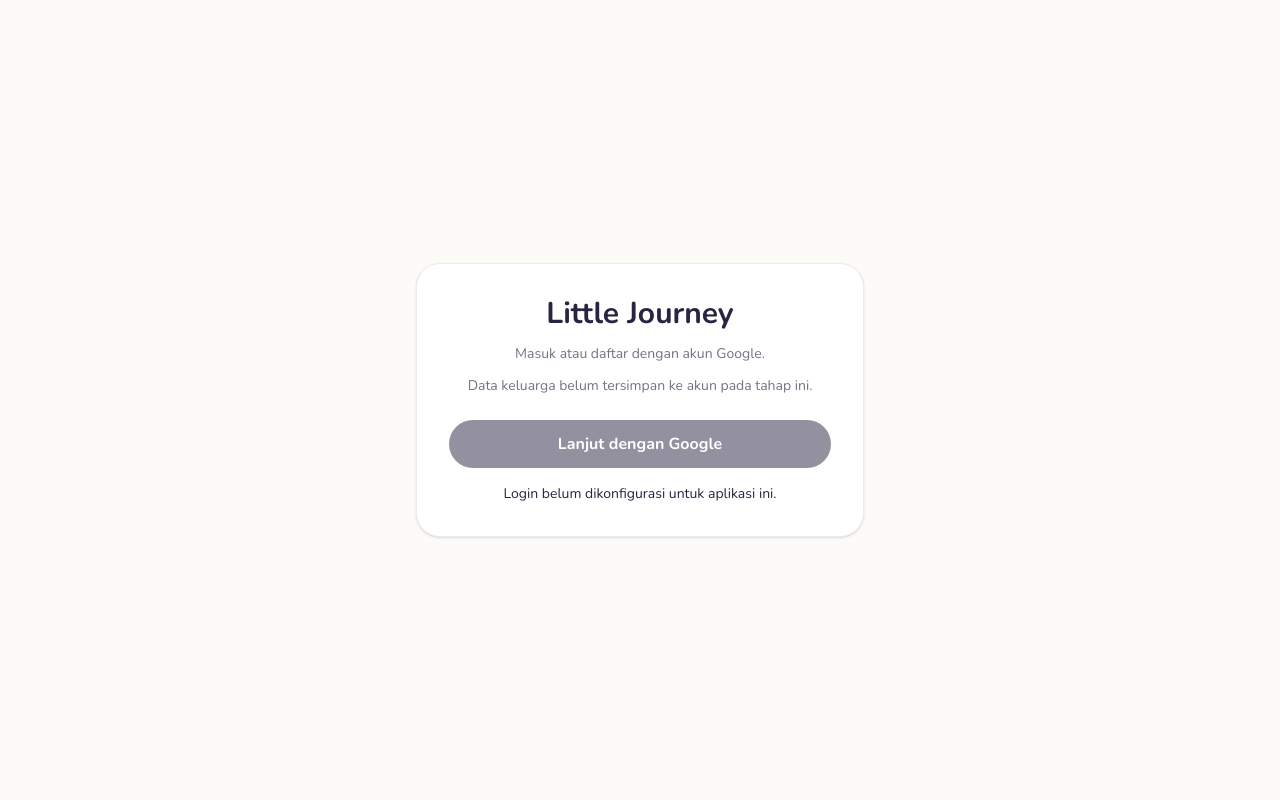
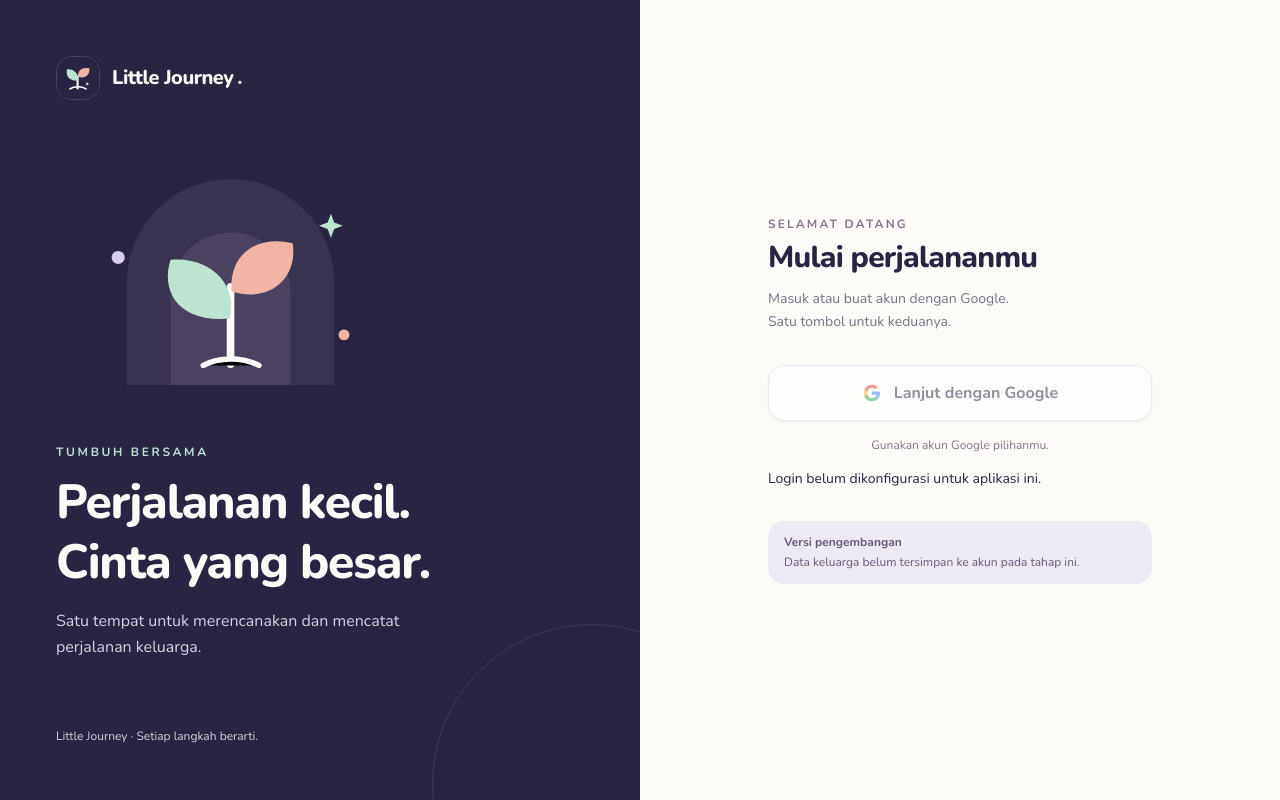
Before and after one commit to agnat202-design/little-journey, a React (Vite) app: page / in a window 1280 px wide. Built offline with nearby package versions, Linux system fonts and the light colour scheme; no server answers.

Commit message:
design: add Little Journey logo and refresh sign-in screen

```diff
--- a/index.html
+++ b/index.html
@@ -3,9 +3,10 @@
   <head>
     <meta charset="UTF-8" />
     <meta name="viewport" content="width=device-width, initial-scale=1.0" />
-    <title>Baby Preparation Dashboard</title>
+    <title>Little Journey</title>
+    <link rel="icon" type="image/svg+xml" href="/little-journey-mark.svg" />
     <meta name="description" content="Private family dashboard for expectant parents to manage pregnancy preparation, budget, checklist, shopping wishlist, appointments, and timeline from trimester 2 to birth." />
-    <meta property="og:title" content="Baby Preparation Dashboard" />
+    <meta property="og:title" content="Little Journey" />
     <meta property="og:description" content="Private family dashboard for expectant parents to manage pregnancy preparation, budget, checklist, shopping wishlist, appointments, and timeline from trimester 2 to birth." />
     <meta property="og:type" content="website" />
     <meta name="twitter:card" content="summary_large_image" />
--- a/src/components/AuthBoundary.tsx
+++ b/src/components/AuthBoundary.tsx
@@ -84,17 +84,47 @@ export default function AuthBoundary({ children }: { children: ReactNode }) {
     {children}
   </div>;
 
-  return <main className="min-h-screen bg-[#FCFBF8] flex items-center justify-center p-6 text-[#292442]">
-    <section className="w-full max-w-md rounded-3xl bg-white border border-[#EEEAF2] p-8 text-center shadow-sm">
-      <h1 className="text-3xl font-bold">Little Journey</h1>
-      <p className="mt-3 text-sm text-[#777185]">Masuk atau daftar dengan akun Google.</p>
-      <p className="mt-3 text-sm text-[#777185]">Data keluarga belum tersimpan ke akun pada tahap ini.</p>
-      {loading ? <p className="mt-6" role="status">Memeriksa login…</p> : <button
+  return <main className="min-h-svh bg-[#FCFBF8] text-[#292442] lg:grid lg:grid-cols-2">
+    <section className="relative overflow-hidden bg-[#292442] px-7 pt-8 pb-20 text-[#FCFBF8] lg:flex lg:min-h-svh lg:flex-col lg:justify-between lg:p-14">
+      <div className="relative z-10 flex items-center gap-3">
+        <img src="/little-journey-mark.svg" alt="" width="44" height="44" className="rounded-2xl border border-white/15" />
+        <span className="text-xl font-extrabold tracking-tight">Little Journey<span className="ml-1 text-[#BCE4D0]">.</span></span>
+      </div>
+      <div className="relative z-10 mx-auto mt-9 max-w-md lg:my-16 lg:mx-0">
+        <svg viewBox="0 0 320 220" aria-hidden="true" className="mx-auto mb-5 h-36 w-auto lg:mx-0 lg:mb-9 lg:h-60">
+          <path d="M65 199V105a95 95 0 0 1 190 0v94" fill="#39334F"/>
+          <path d="M105 199v-85a55 55 0 0 1 110 0v85" fill="#4B4262"/>
+          <path d="M160 180v-71" stroke="#FCFBF8" stroke-width="7" stroke-linecap="round"/>
+          <path d="M159 138C111 142 96 112 105 84C142 81 167 107 159 138Z" fill="#BCE4D0"/>
+          <path d="M161 113C158 78 186 61 217 69C222 103 193 124 161 113Z" fill="#F0B6A3"/>
+          <path d="M135 181c14-8 36-8 51 0" stroke="#FCFBF8" stroke-width="5" stroke-linecap="round"/>
+          <circle cx="57" cy="82" r="6" fill="#D7CDF3"/>
+          <circle cx="264" cy="153" r="5" fill="#F0B6A3"/>
+          <path d="m252 42 3 8 8 3-8 3-3 8-3-8-8-3 8-3Z" fill="#BCE4D0"/>
+        </svg>
+        <p className="mb-3 text-xs font-bold uppercase tracking-[0.22em] text-[#BCE4D0]">Tumbuh bersama</p>
+        <h1 className="text-3xl leading-tight font-extrabold tracking-tight lg:text-5xl">Perjalanan kecil.<br />Cinta yang besar.</h1>
+        <p className="mt-4 max-w-sm text-sm leading-relaxed text-[#D7D0E3] lg:text-base">Satu tempat untuk merencanakan dan mencatat perjalanan keluarga.</p>
+      </div>
+      <p className="hidden text-xs text-[#D7D0E3] lg:block">Little Journey · Setiap langkah berarti.</p>
+      <div aria-hidden="true" className="absolute -right-28 -bottom-36 h-80 w-80 rounded-full border border-white/10" />
+    </section>
+    <section className="relative -mt-8 rounded-t-[32px] bg-[#FCFBF8] px-7 py-9 lg:m-0 lg:flex lg:items-center lg:justify-center lg:rounded-none lg:p-14">
+      <div className="mx-auto w-full max-w-sm">
+      <p className="mb-2 text-xs font-bold uppercase tracking-[0.18em] text-[#85758E]">Selamat datang</p>
+      <h2 className="text-3xl font-extrabold tracking-tight">Mulai perjalananmu</h2>
+      <p className="mt-3 text-sm leading-relaxed text-[#777185]">Masuk atau buat akun dengan Google.<br />Satu tombol untuk keduanya.</p>
+      {loading ? <p className="mt-8" role="status">Memeriksa login…</p> : <button
         onClick={login} disabled={!client || busy}
-        className="mt-6 w-full rounded-full bg-[#292442] text-white px-5 py-3 font-bold disabled:opacity-50"
-      >{busy ? 'Menghubungkan…' : 'Lanjut dengan Google'}</button>}
+        className="mt-8 flex min-h-14 w-full items-center justify-center gap-3 rounded-2xl border border-[#DED9E5] bg-white px-5 py-3 font-bold shadow-sm transition hover:border-[#85758E] hover:bg-[#F7F4FA] focus-visible:outline-2 focus-visible:outline-offset-4 focus-visible:outline-[#85758E] disabled:opacity-50"
+      ><svg aria-hidden="true" width="20" height="20" viewBox="0 0 24 24"><path fill="#4285F4" d="M21.6 12.23c0-.71-.06-1.39-.18-2.05H12v3.88h5.38a4.6 4.6 0 0 1-2 3.02v2.51h3.24c1.9-1.75 2.98-4.32 2.98-7.36Z"/><path fill="#34A853" d="M12 22c2.7 0 4.96-.9 6.62-2.41l-3.24-2.51c-.9.6-2.05.96-3.38.96-2.6 0-4.8-1.76-5.59-4.12H3.07v2.59A10 10 0 0 0 12 22Z"/><path fill="#FBBC05" d="M6.41 13.92A6 6 0 0 1 6.1 12c0-.67.11-1.32.31-1.92V7.49H3.07A10 10 0 0 0 2 12c0 1.61.38 3.14 1.07 4.51l3.34-2.59Z"/><path fill="#EA4335" d="M12 5.96c1.47 0 2.79.51 3.83 1.51L18.7 4.6A9.6 9.6 0 0 0 12 2a10 10 0 0 0-8.93 5.49l3.34 2.59C7.2 7.72 9.4 5.96 12 5.96Z"/></svg>{busy ? 'Menghubungkan…' : 'Lanjut dengan Google'}</button>}
+      <p className="mt-4 text-center text-xs text-[#85758E]">Gunakan akun Google pilihanmu.</p>
       {!client && !loading && <p className="mt-4 text-sm" role="alert">Login belum dikonfigurasi untuk aplikasi ini.</p>}
       {error && <p className="mt-4 text-sm" role="alert">{error}</p>}
+      <div className="mt-8 rounded-2xl bg-[#EEEAF3] px-4 py-3 text-xs leading-relaxed text-[#655B75]">
+        <span className="font-bold">Versi pengembangan</span><br />Data keluarga belum tersimpan ke akun pada tahap ini.
+      </div>
+      </div>
     </section>
   </main>;
 }
```
Also changed, not shown: public/little-journey-mark.svg (added).
